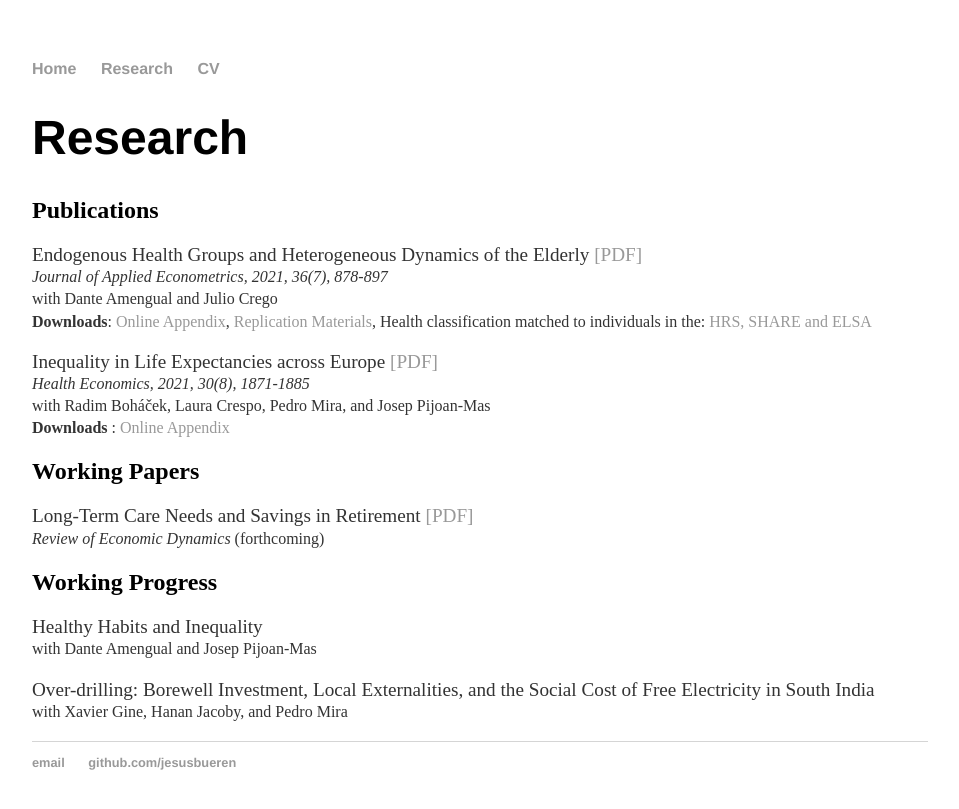
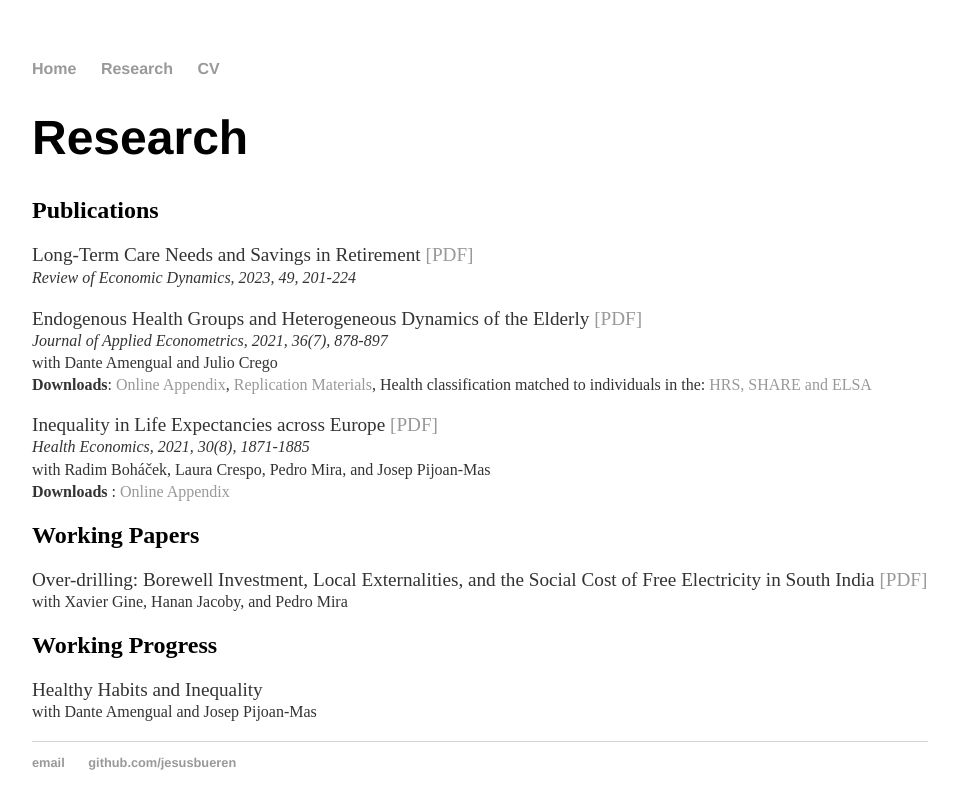
Before and after one commit to jesusbueren/jesusbueren.github.io, a Jekyll site: the page built from research/index.html, in a window 1280 px wide. Shown: the top 809 px of the page, without its empty margins (160-1119 px from the left). Built offline with Jekyll 4.4.1, drawn with Linux system fonts in a browser that asks for light colours; some of the changed lines change nothing that is shown.

Commit message:
Update index.html

```diff
--- a/research/index.html
+++ b/research/index.html
@@ -4,6 +4,9 @@
 ---
 	<h1>{{ page.title }}</h1>
 	<h2>Publications</h2>
+
+	<p> <bold> Long-Term Care Needs and Savings in Retirement </bold>  <a href="LTC_Savings_BUEREN.pdf">[PDF]</a> <small><br>
+		 <i>Review of Economic Dynamics, 2023, 49, 201-224 </i>  </small></p>
 
 	<p> <bold> Endogenous Health Groups and Heterogeneous Dynamics of the Elderly </bold>  <a href="ABCv7.pdf">[PDF]</a><br>
 	<small><i>Journal of Applied Econometrics, 2021, 36(7), 878-897</i></small><br>
@@ -16,16 +19,12 @@
 	<b> Downloads </b>: <a href="Longevity-HE-WP-OnlineAppendix.pdf"> Online Appendix</a> </small> </p>
 
 
-
 	<h2>Working Papers</h2>
 
-	<p> <bold> Long-Term Care Needs and Savings in Retirement </bold>  <a href="LTC_Savings_BUEREN.pdf">[PDF]</a> <small><br>
-		 <i>Review of Economic Dynamics</i> (forthcoming) </small></p>
+	<p> <bold> Over-drilling: Borewell Investment, Local Externalities, and the Social Cost of Free Electricity in South India </bold>  <a href="drilling_WB.pdf">[PDF]</a>  <br>
+	 <small> with Xavier Gine, Hanan Jacoby, and Pedro Mira  </small> <br></p>
 
 	<h2>Working Progress</h2>
 
 	<p> <bold> Healthy Habits and Inequality </bold>  </a> <br>
 	 <small> with Dante Amengual and Josep Pijoan-Mas  </small> <br></p>
-
- 	<p> <bold> Over-drilling: Borewell Investment, Local Externalities, and the Social Cost of Free Electricity in South India </bold> <br>
-	 <small> with Xavier Gine, Hanan Jacoby, and Pedro Mira  </small> <br></p>
```
